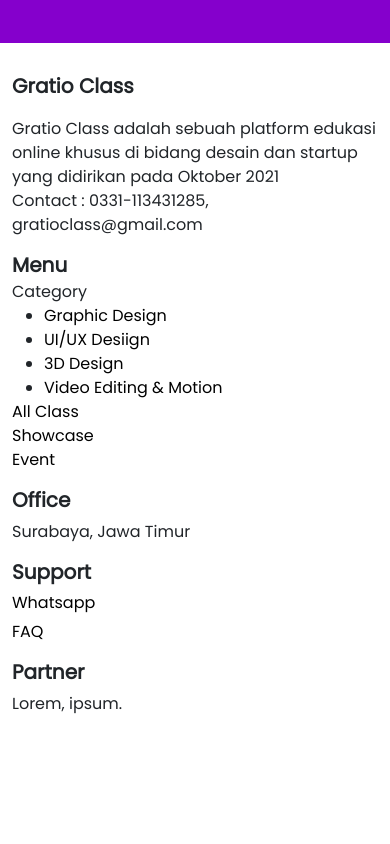
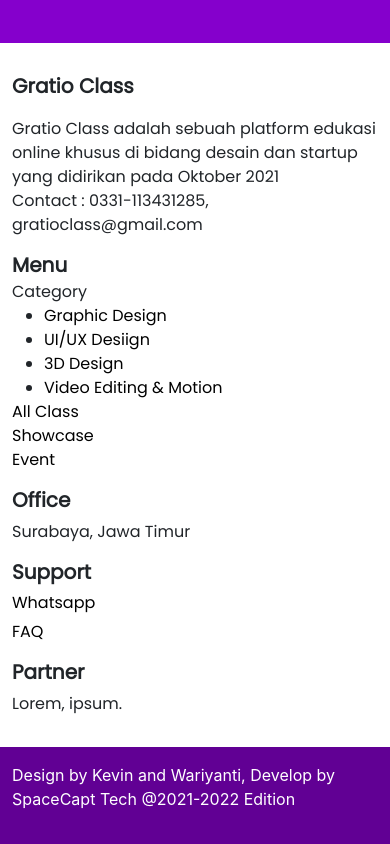
Before and after one commit to zulkarnaenfhr/GratioClass, a React (Create React App) app: page / in a window 390 px wide. Shown: the part 4397-5241 px from the top of the page. Before the commit the page ends 5129 px from the top, so only its background shows below. Built offline with nearby package versions, Linux system fonts and the light colour scheme.

Commit message:
harusnya homepage selesai

```diff
--- a/src/Gratio-Class/GratioClass-Homepage/GratioClass-Homepage-Section6/GratioClass-Homepage-Section6.css
+++ b/src/Gratio-Class/GratioClass-Homepage/GratioClass-Homepage-Section6/GratioClass-Homepage-Section6.css
@@ -53,6 +53,9 @@
     .sectionHomepage6-2-desc {
         margin-top: -1rem;
     }
+    #sectionHomepage6 {
+        height: 440px;
+    }
 }
 @media only screen and (max-width: 790px) {
     .sectionHomepage6-container {
@@ -66,16 +69,32 @@
     .sectionHomepage6-Title {
         margin-top: -0.7rem;
     }
+    #sectionHomepage6 {
+        height: 640px;
+    }
 }
+
+@media only screen and (max-width: 420px) {
+    #sectionHomepage6 {
+        height: 680px;
+    }
+}
+
 @media only screen and (max-width: 400px) {
     .sectionHomepage6-Title {
         margin-top: -0.2rem;
     }
+    #sectionHomepage6 {
+        height: 720px;
+    }
 }
-@media only screen and (max-width: 392px) {
+
+@media only screen and (max-width: 380px) {
+    #sectionHomepage6 {
+        height: 740px;
+    }
 }
-@media only screen and (max-width: 392px) {
-}
+
 @media only screen and (max-width: 392px) {
 }
 /* end of responsive  */
--- a/src/Gratio-Class/GratioClass-Homepage/GratioClass-Homepage.jsx
+++ b/src/Gratio-Class/GratioClass-Homepage/GratioClass-Homepage.jsx
@@ -17,7 +17,7 @@
                 <GratioClassHomepageSection4 />
                 <GratioClassHomepageSection5 />
                 <GratioClassHomepageSection6 />
-                {/* <GratioClassFooter /> */}
+                <GratioClassFooter />
             </div>
         );
     }
```
